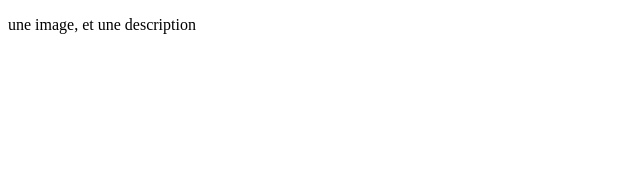
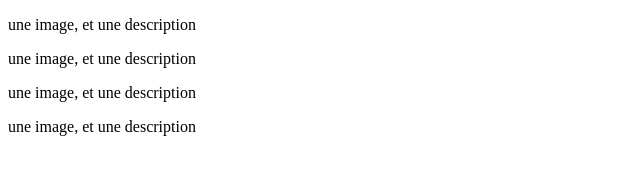
Before and after one commit to SylvainB59/URL-uberluConflit, a plain HTML site: page index.html in a window 1280 px wide. Shown: the whole page, without its empty margins (0-640 px from the left). Drawn offline with Linux system fonts and the light colour scheme.

Commit message:
ajout de phrase

```diff
--- a/index.html
+++ b/index.html
@@ -8,6 +8,9 @@
 </head>
 <body>
     <p>une image, et une description</p>
+    <p>une image, et une description</p>
+    <p>une image, et une description</p>
+    <p>une image, et une description</p>
 
 </body>
 </html>
```
